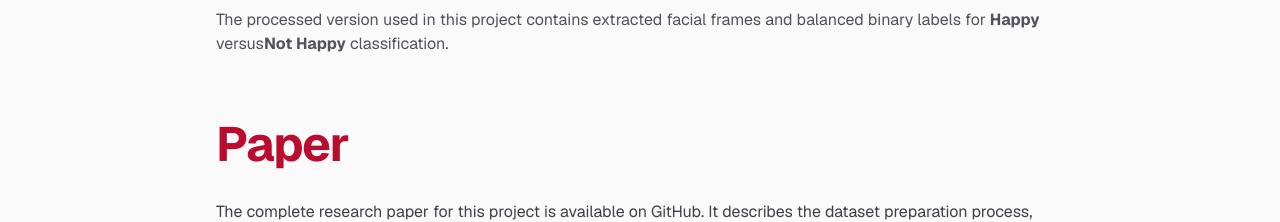
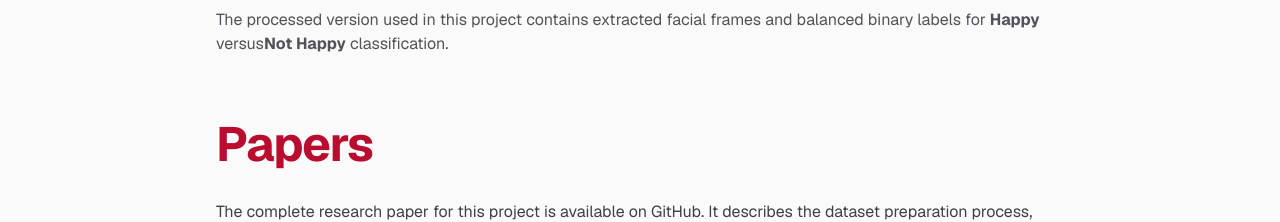
Before and after one commit to pepealania/image-processing-project-tutorial-deep-learning-happy-not-happy-classification, a Next.js app: page /image-processing-project-tutorial-deep-learning-happy-not-happy-classification/ in a window 1280 px wide. Shown: the part 6500-6722 px from the top of the page. Built offline with nearby package versions, Linux system fonts and the light colour scheme.

Commit message:
paper title to papers

```diff
--- a/src/app/page.tsx
+++ b/src/app/page.tsx
@@ -321,7 +321,7 @@ Overall, the dataset preparation pipeline transforms the original RAVDESS video
           {/* PAPER */}
           <section id="paper" className="mb-16">
             <h2 className="mb-8 text-5xl font-bold tracking-tight text-[#BA0C2F]">
-              Paper
+              Papers
             </h2>
             <p className="text-zinc-700">
               The complete research paper for this project is available on GitHub.
```
Also changed, not shown: src/images/flowchart-complete.png (added).
